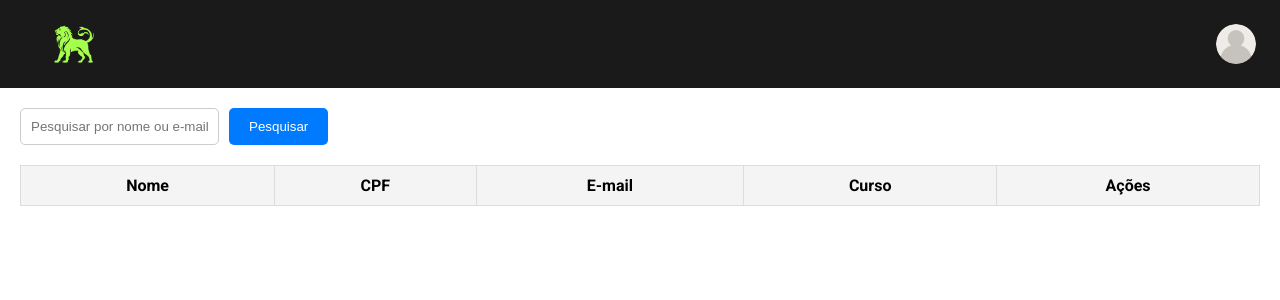
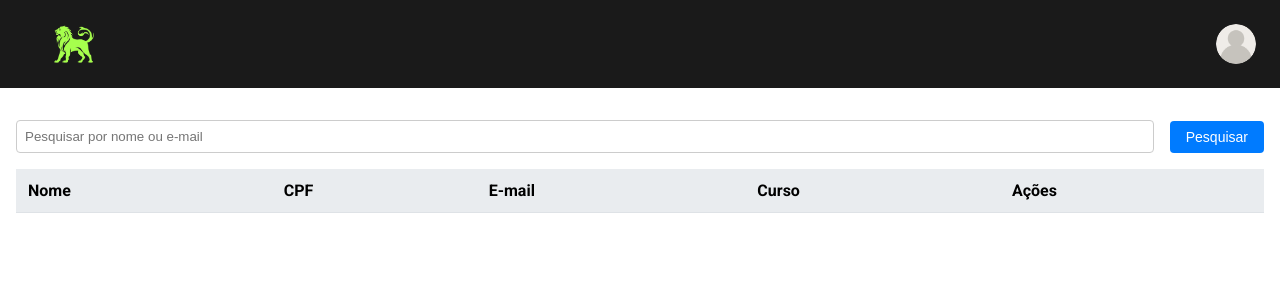
Before and after one commit to barbaracalderon/campus-connect, an Angular app: page /alunos in a window 1280 px wide. Shown: the top 300 px of the page. Built offline with nearby package versions, Linux system fonts and the light colour scheme.

Commit message:
feat: working alunos table component

```diff
--- a/src/app/alunos/alunos.component.css
+++ b/src/app/alunos/alunos.component.css
@@ -1,71 +1,84 @@
 .container {
-    padding: 20px;
+    max-width: 1500px;
+    margin: 0 auto;
+    padding: 1rem;
   }
 
-  .search-bar {
+  .search-container {
     display: flex;
-    gap: 10px;
-    margin-bottom: 20px;
+    justify-content: space-between;
+    align-items: center;
+    margin: 1rem 0;
   }
 
-  .search-bar input {
-    padding: 10px;
+  .search-container input {
+    flex: 1;
+    padding: 0.5rem;
     border: 1px solid #ccc;
-    border-radius: 5px;
+    border-radius: 4px;
+    margin-right: 1rem;
   }
 
-  .search-bar button {
-    padding: 10px 20px;
+  .search-container button {
+    padding: 0.5rem 1rem;
     border: none;
+    border-radius: 4px;
     background-color: #007bff;
     color: #fff;
-    border-radius: 5px;
     cursor: pointer;
+    transition: background-color 0.3s;
   }
 
-  .search-bar button:hover {
+  .search-container button:hover {
     background-color: #0056b3;
   }
 
-  .students-table {
+  table {
     width: 100%;
     border-collapse: collapse;
   }
 
-  .students-table th, .students-table td {
-    padding: 10px;
-    border: 1px solid #ddd;
+  thead {
+    background-color: #f8f9fa;
   }
 
-  .students-table th {
-    background-color: #f4f4f4;
+  th, td {
+    padding: 0.75rem;
+    text-align: left;
+    border-bottom: 1px solid #dee2e6;
   }
 
-  .students-table td {
-    text-align: center;
+  th {
+    background-color: #e9ecef;
   }
 
-  .students-table button {
-    padding: 5px 10px;
-    border: none;
-    border-radius: 5px;
-    cursor: pointer;
+  tbody tr:hover {
+    background-color: #f1f1f1;
   }
 
-  .students-table button:nth-of-type(1) {
+  button {
+    padding: 0.5rem 1rem;
+    border: none;
+    border-radius: 4px;
     background-color: #007bff;
     color: #fff;
+    cursor: pointer;
+    transition: background-color 0.3s;
+    font-size: 0.875rem;
   }
 
-  .students-table button:nth-of-type(2) {
-    background-color: #dc3545;
-    color: #fff;
-  }
-
-  .students-table button:nth-of-type(1):hover {
+  button:hover {
     background-color: #0056b3;
   }
 
-  .students-table button:nth-of-type(2):hover {
+  button + button {
+    margin-left: 0.5rem;
+  }
+
+  button.delete {
+    background-color: #dc3545;
+  }
+
+  button.delete:hover {
     background-color: #c82333;
   }
--- a/src/app/alunos/alunos.component.html
+++ b/src/app/alunos/alunos.component.html
@@ -1,14 +1,10 @@
 <div class="container">
-    <div class="search-bar">
-      <input
-        type="text"
-        placeholder="Pesquisar por nome ou e-mail"
-        [(ngModel)]="searchQuery"
-      />
+    <div class="search-container">
+      <input [(ngModel)]="searchQuery" (input)="search()" placeholder="Pesquisar por nome ou e-mail">
       <button (click)="search()">Pesquisar</button>
     </div>
 
-    <table class="students-table">
+    <table>
       <thead>
         <tr>
           <th>Nome</th>
@@ -20,13 +16,13 @@
       </thead>
       <tbody>
         <tr *ngFor="let aluno of filteredAlunos">
-          <td>{{ aluno.nome }}</td>
+          <td>{{ aluno.nomeCompleto }}</td>
           <td>{{ aluno.cpf }}</td>
           <td>{{ aluno.email }}</td>
           <td>{{ aluno.curso }}</td>
           <td>
             <button (click)="editAluno(aluno)">Editar</button>
-            <button (click)="deleteAluno(aluno)">Excluir</button>
+            <button class="delete" (click)="deleteAluno(aluno)">Excluir</button>
           </td>
         </tr>
       </tbody>
--- a/src/app/alunos/alunos.component.ts
+++ b/src/app/alunos/alunos.component.ts
@@ -18,6 +18,10 @@ export class AlunosComponent implements OnInit {
   constructor(private router: Router) {}
 
   ngOnInit() {
+    this.loadAlunos();
+  }
+
+  loadAlunos() {
     const storedAlunos = localStorage.getItem('alunos');
     if (storedAlunos) {
       this.alunos = JSON.parse(storedAlunos);
@@ -28,7 +32,7 @@ export class AlunosComponent implements OnInit {
   search() {
     if (this.searchQuery.trim()) {
       this.filteredAlunos = this.alunos.filter(aluno =>
-        aluno.nome.toLowerCase().includes(this.searchQuery.toLowerCase()) ||
+        aluno.nomeCompleto.toLowerCase().includes(this.searchQuery.toLowerCase()) ||
         aluno.email.toLowerCase().includes(this.searchQuery.toLowerCase())
       );
     } else {
@@ -42,8 +46,8 @@ export class AlunosComponent implements OnInit {
 
   deleteAluno(aluno: any) {
     if (confirm('Quer mesmo excluir este usuário?')) {
-      this.alunos = this.alunos.filter(a => a !== aluno);
-      this.filteredAlunos = this.alunos;
+      this.alunos = this.alunos.filter(a => a.email !== aluno.email);
+      this.filteredAlunos = [...this.alunos];
       localStorage.setItem('alunos', JSON.stringify(this.alunos));
     }
   }
--- a/src/app/cadastro-de-aluno/cadastro-de-aluno.component.ts
+++ b/src/app/cadastro-de-aluno/cadastro-de-aluno.component.ts
@@ -1,6 +1,7 @@
 import { Component } from '@angular/core';
 import { FormBuilder, FormGroup, Validators, ReactiveFormsModule } from '@angular/forms';
 import { CommonModule } from '@angular/common';
+import { Router } from '@angular/router';
 
 @Component({
   selector: 'app-cadastro-de-aluno',
@@ -11,8 +12,9 @@ import { CommonModule } from '@angular/common';
 })
 export class CadastroDeAlunoComponent {
   alunoForm: FormGroup;
+  alunoToEdit: any;
 
-  constructor(private fb: FormBuilder) {
+  constructor(private fb: FormBuilder, private router: Router) {
     this.alunoForm = this.fb.group({
       nomeCompleto: ['', Validators.required],
       cpf: ['', Validators.required],
@@ -20,16 +22,32 @@ export class CadastroDeAlunoComponent {
       celular: ['', Validators.required],
       curso: ['', Validators.required]
     });
+
+    this.alunoToEdit = this.router.getCurrentNavigation()?.extras.state?.['aluno'];
+    if (this.alunoToEdit) {
+      this.alunoForm.patchValue(this.alunoToEdit);
+    }
   }
 
   onSubmit() {
     if (this.alunoForm.valid) {
-      console.log(this.alunoForm.value);
+      const alunoData = this.alunoForm.value;
+      let alunos = JSON.parse(localStorage.getItem('alunos') || '[]');
+
+      if (this.alunoToEdit) {
+        alunos = alunos.map((a: any) => a.email === this.alunoToEdit.email ? alunoData : a);
+      } else {
+        alunos.push(alunoData);
+      }
+
+      localStorage.setItem('alunos', JSON.stringify(alunos));
       alert('Usuário salvo com sucesso');
+      this.router.navigate(['/alunos']);
     }
   }
 
   onCancel() {
     this.alunoForm.reset();
+    this.router.navigate(['/alunos']);
   }
 }
```
